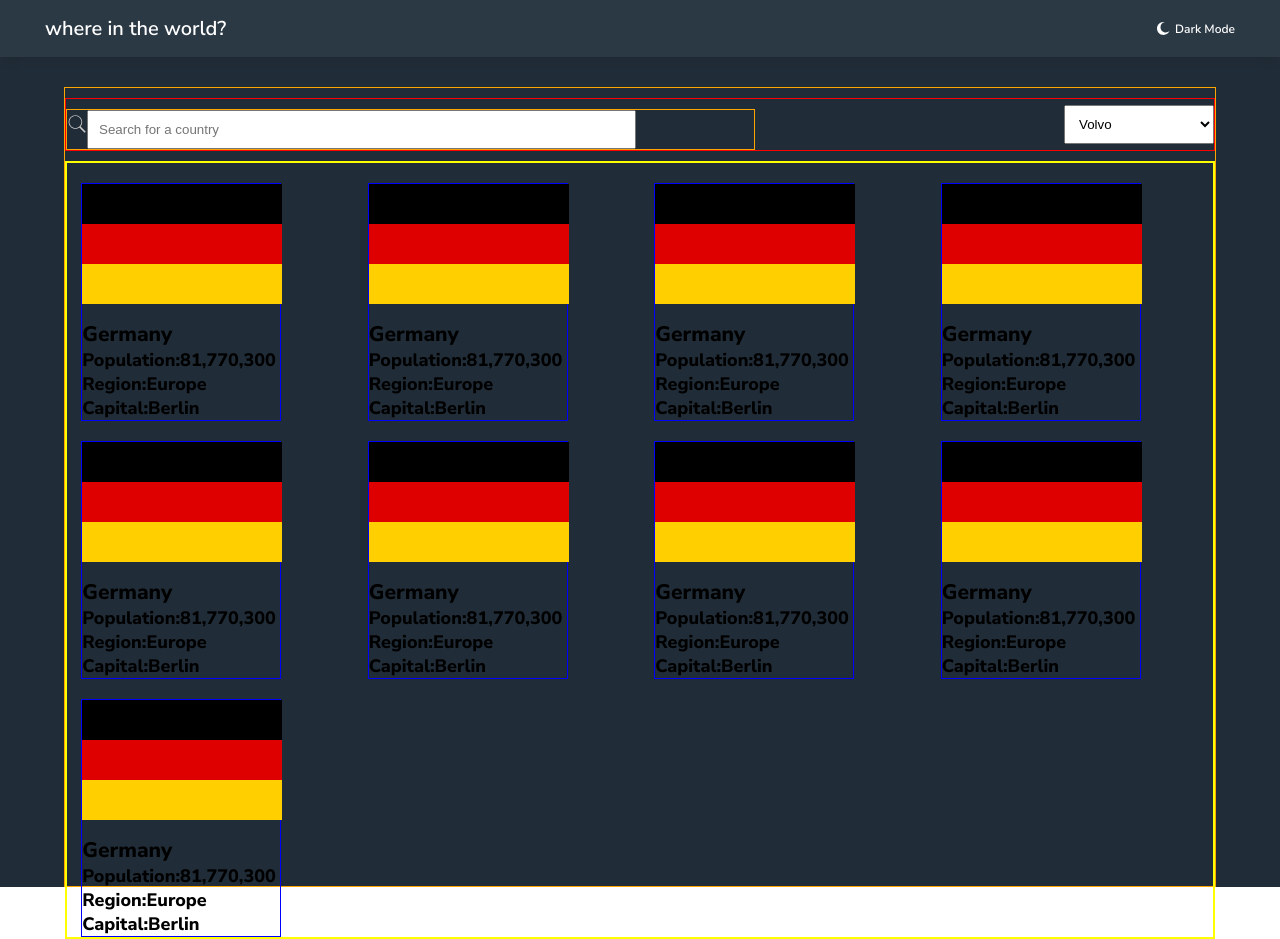
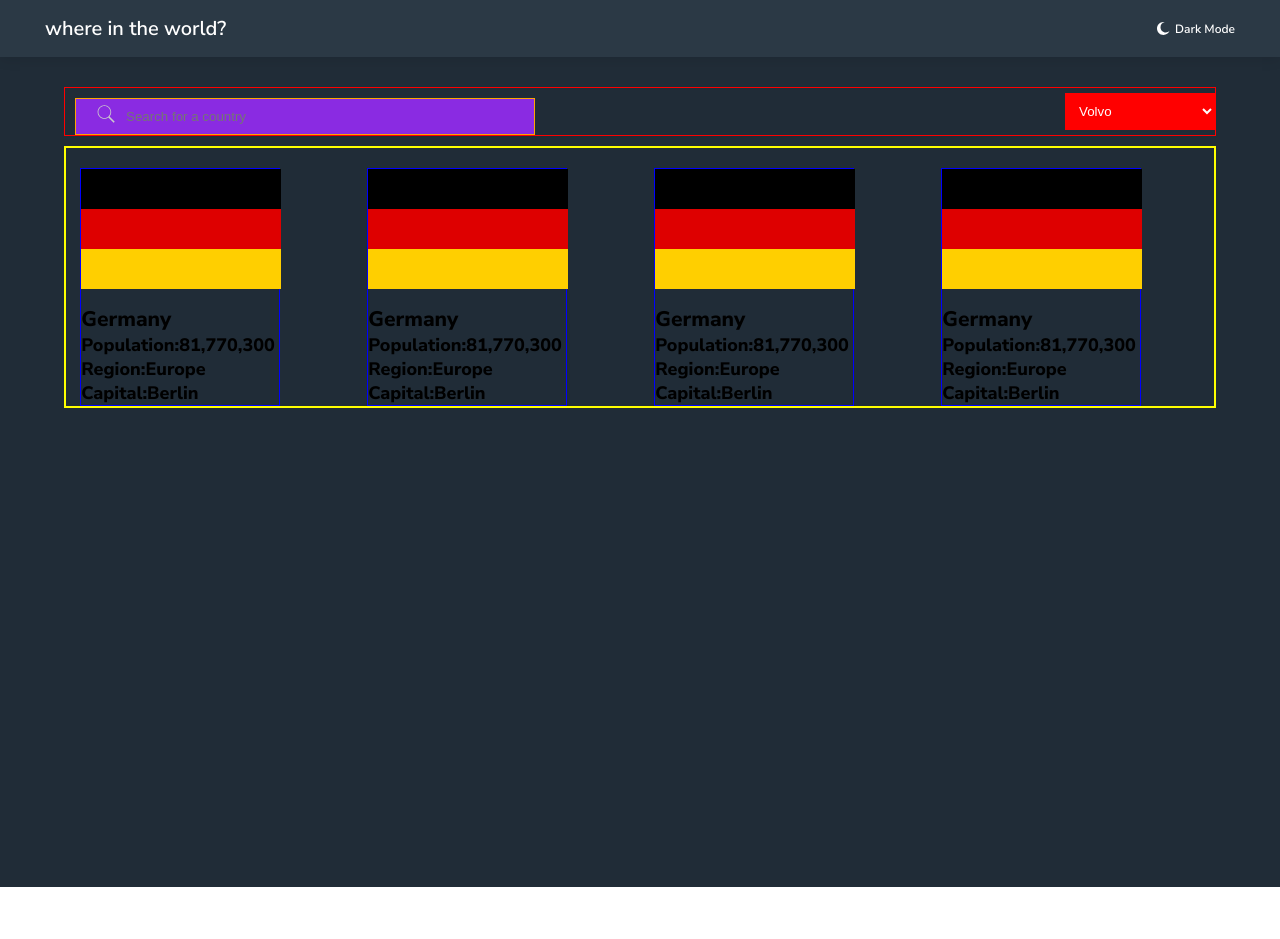
Before and after one commit to iddimsangi/restcontries, a React (Create React App) app: page / in a window 1280 px wide. After the commit the page ends 887 px from the top, so only its background shows below. Built offline with nearby package versions, Linux system fonts and the light colour scheme.

Commit message:
input and select styled

```diff
--- a/src/App.scss
+++ b/src/App.scss
@@ -29,7 +29,7 @@
         }
     }
     &-body{
-        border: 1px solid orange;
+        // border: 1px solid orange;
         width: 90%;
         margin: 0 auto;
         height: 100vh;
--- a/src/CountriesList/CountriesList.js
+++ b/src/CountriesList/CountriesList.js
@@ -31,11 +31,7 @@ function CountriesList() {
       <Country />
       <Country />
       <Country />
-      <Country />
-      <Country />
-      <Country />
-      <Country />
-      <Country />
+
       </div>
 
 
--- a/src/CountriesList/CountriesList.scss
+++ b/src/CountriesList/CountriesList.scss
@@ -8,9 +8,14 @@
             justify-content: space-between;
             border: 1px solid red;
             div{
-                width: 60%;
+                width: 40%;
                 border: 1px solid orange;
+                background-color: blueviolet;
+              display: flex;
+              align-items: center;
+                margin-left: 1rem;
                 label{
+                    margin-left: 2rem;
                     img{
                         width: 2rem;
                         height: 2rem;
@@ -18,8 +23,16 @@
                 }
                 // font-size: 1.4rem;
                 input{
-                    width: 80%;
+                    width: 90%;
                     padding: 1rem;
+                    background-color: transparent;
+                    border: none;
+                    color: hsl(0, 0%, 100%);
+                    &:focus{
+                        outline: none;
+                        border: none;
+                    }
+
                 }
             }
 
@@ -27,6 +40,13 @@
         select{
             padding: 1rem;
             width:15rem;
+            background-color: red;
+            color: #fff;
+            border: none;
+            &:focus{
+                outline: none;
+                border: none;
+            }
             // margin-right: 1.5rem;
         }
     }
```
